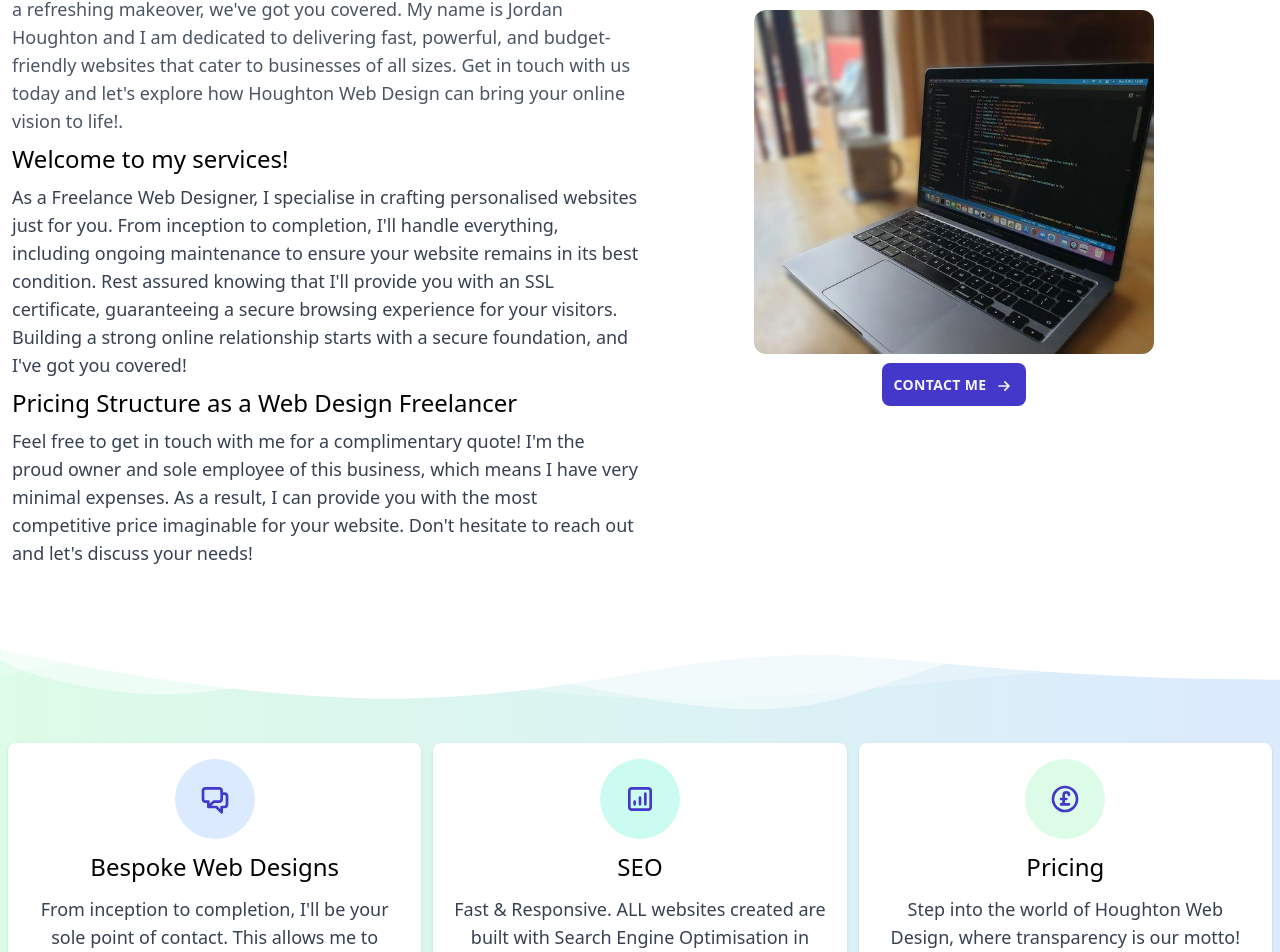
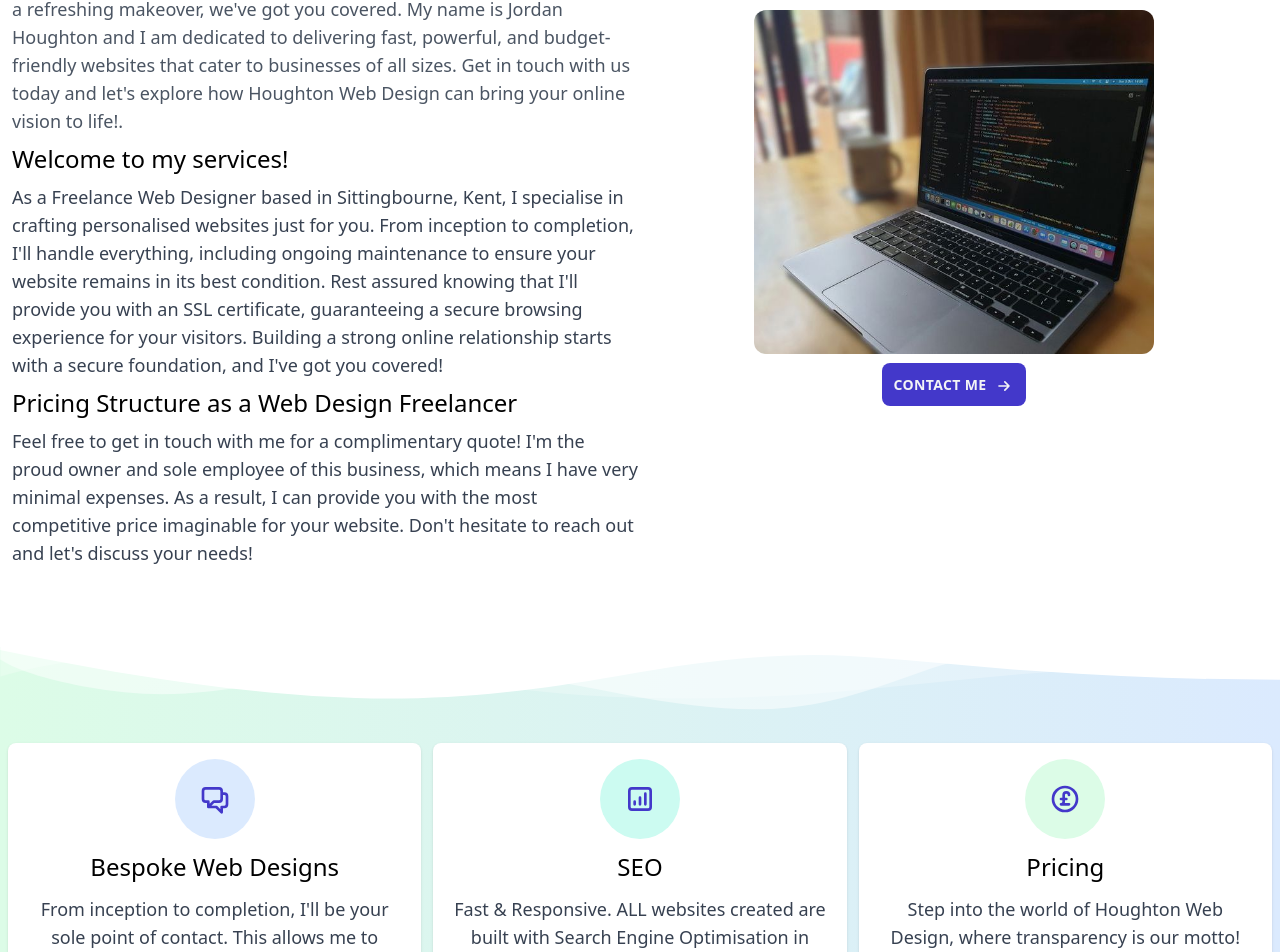
Before and after one commit to jordanhoughton74-git/Houghton-Web-Design, a Next.js app: page / in a window 1280 px wide. Shown: the part 1113-2065 px from the top of the page. Built offline with nearby package versions, Linux system fonts and the light colour scheme.

Commit message:
minor change

```diff
--- a/pages/index.js
+++ b/pages/index.js
@@ -71,7 +71,7 @@ export default function Home() {
           with us today and let's explore
           how Houghton Web Design can bring your online vision to life!.</p>
         <h4 className='text-2xl py-2'>Welcome to my services!</h4>
-          <p className="text-gray-700 dark:text-gray-300">As a Freelance Web Designer,
+          <p className="text-gray-700 dark:text-gray-300">As a Freelance Web Designer based in Sittingbourne, Kent,
           I specialise in crafting personalised websites just for you. From inception to completion, I'll handle everything,
            including ongoing maintenance to ensure your website remains in its best condition. Rest assured knowing that
            I'll provide you with an SSL certificate, guaranteeing a secure browsing experience for your visitors. Building
```
